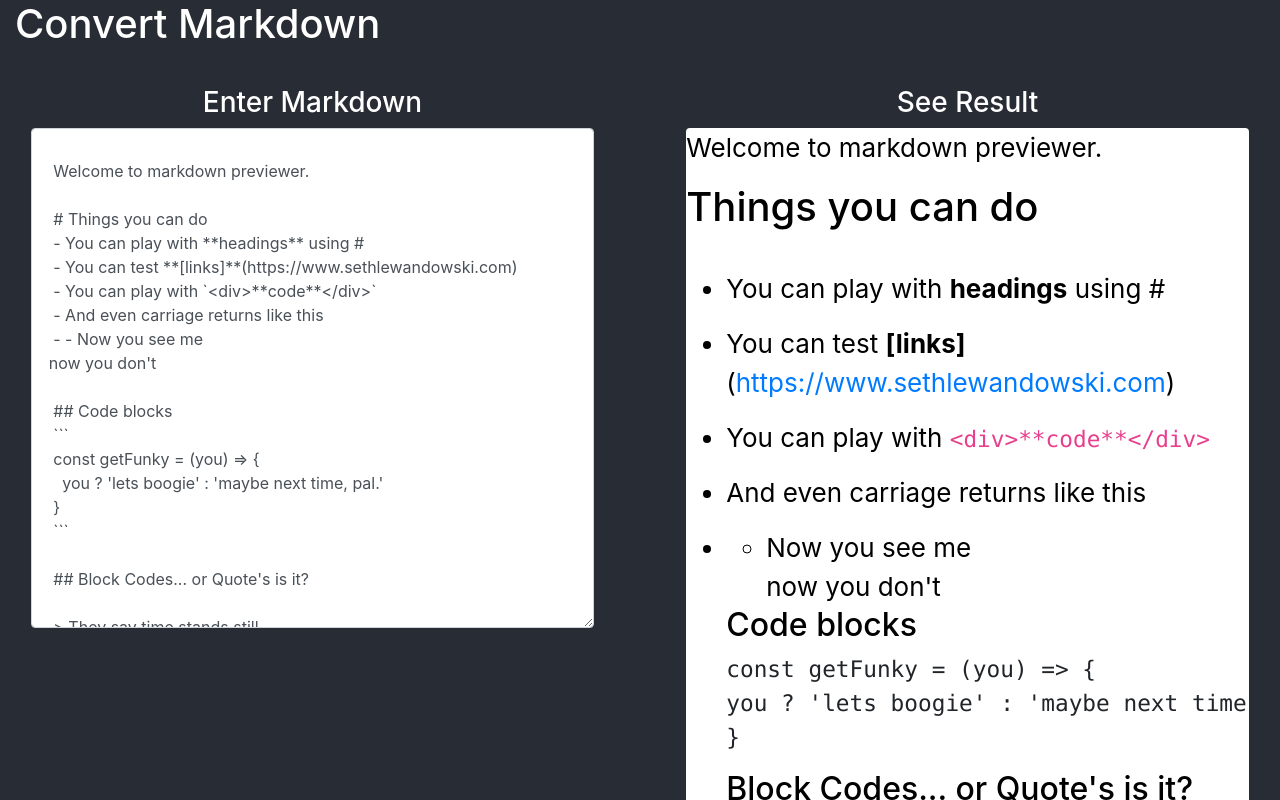
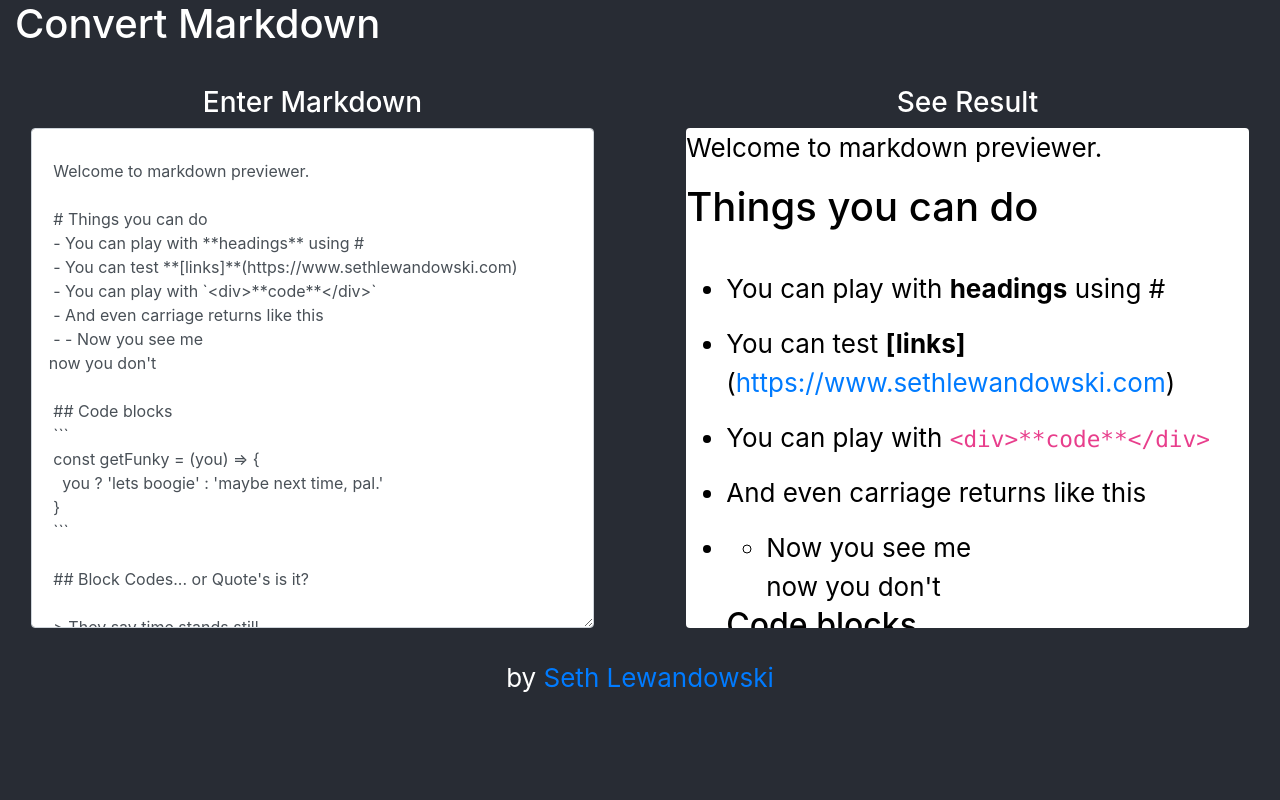
Before and after one commit to sethlewandowski/markdown-previewer, a React (Create React App) app: page / in a window 1280 px wide. Shown: the top 800 px of the page. Built offline with nearby package versions, Linux system fonts and the light colour scheme.

Commit message:
added my signature at bottom footer and made the max height of the result the same as the input Looks great now

```diff
--- a/src/App.css
+++ b/src/App.css
@@ -57,8 +57,14 @@ h3{
   background-color: white;
   color: black;
   overflow-wrap: anywhere;
+  max-height: 500px;
+  overflow: auto;
 }
 
 img {
   max-width: 80%;
 }
+
+.footer {
+  text-align: center;
+}
--- a/src/App.js
+++ b/src/App.js
@@ -71,6 +71,7 @@ class App extends React.Component {
             </div>
           </div>
         </div>
+        <p className="footer">by <a href="https://www.sethlewandowski.com">Seth Lewandowski</a></p>
       </div>
     )
   }
```
